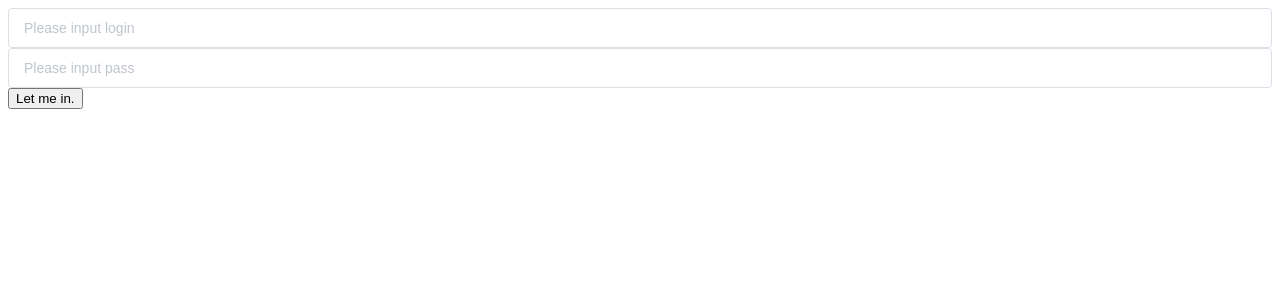
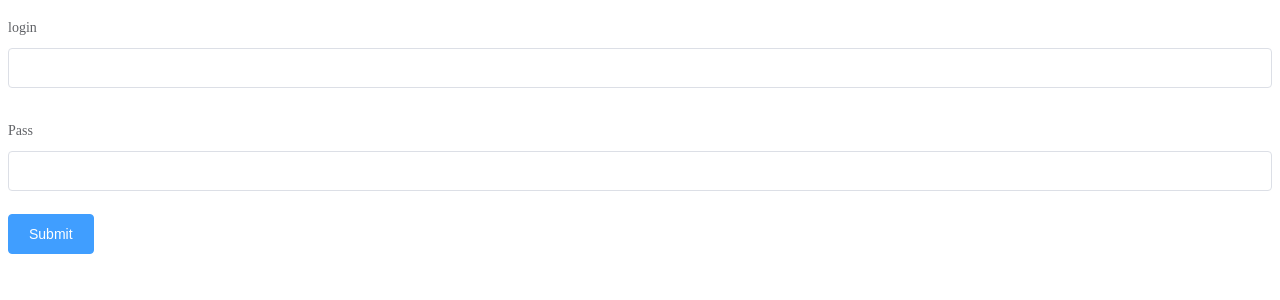
Before and after one commit to frontvin/elevator_avto_acceptance, a Nuxt app: page / in a window 1280 px wide. Shown: the top 300 px of the page. Built offline with nearby package versions, Linux system fonts and the light colour scheme.

Commit message:
fixed problem with element.io

```diff
--- a/package.json
+++ b/package.json
@@ -14,7 +14,7 @@
   },
   "dependencies": {
     "element-ui": "^2.4.6",
-    "nuxt": "^1.0.0"
+    "nuxt": "^1.4.2"
   },
   "devDependencies": {
     "babel-eslint": "^8.2.1",
--- a/pages/index.vue
+++ b/pages/index.vue
@@ -1,40 +1,36 @@
 <template>
-    <div id="SignUp">
-      <div id="signCont">
-        <!-- <input v-model="login" placeholder="Enter your login"> -->
-        <el-input
-          placeholder="Please input login"
-          v-model="login"
-          clearable>
-        </el-input>
-        <el-input
-          placeholder="Please input pass"
-          v-model="pass"
-          clearable>
-        </el-input>
-        <!-- <input v-model="pass" placeholder="Enter your password"> -->
-        <button v-on:click="signUp"> Let me in. </button>
-      </div>
-  </div>
+  <el-form ref="auth" :model="auth">
+    <el-form-item label="login">
+      <el-input v-model="auth.login"></el-input>
+    </el-form-item>
+    <el-form-item label="Pass">
+      <el-input v-model="auth.pass"></el-input>
+    </el-form-item>
+    <el-form-item>
+      <el-button type="primary" @click="signUp">Submit</el-button>
+    </el-form-item>
+  </el-form>
 </template>
 
 <script>
-// import LoginForm from '~/components/LoginForm.vue'
+
 
 export default {
     data() {
       return {
-        login: '',
-        pass: ''
+        auth: {
+          login: '',
+          pass: ''
+        }
       }
     },
     methods: {
       signUp: function (){
-        localStorage.setItem('login', this.login);
-        localStorage.setItem('pass', this.pass);
-          if(this.login=='user' && this.pass=='user'){
+        localStorage.setItem('login', this.auth.login);
+        localStorage.setItem('pass', this.auth.pass);
+          if(this.auth.login=='user' && this.auth.pass=='user'){
             this.$router.push('/registrations');
-          } else if(this.login=='' || this.pass==''){
+          } else if(this.auth.login=='' || this.auth.pass==''){
             alert('You not enter login or password');
           } else {
             alert('You entered wrong login or password');
--- a/plugins/element-ui.js
+++ b/plugins/element-ui.js
@@ -1,6 +1,6 @@
 import Vue from 'vue'
 import Element from 'element-ui'
-import locale from 'node_modules/element-ui/lib/locale/lang/en'
+import locale from 'element-ui/lib/locale/lang/en'
 
 export default () => {
   Vue.use(Element, { locale })
```
Also changed, not shown: components/AppLogo.vue (deleted, +0 -79 lines).
